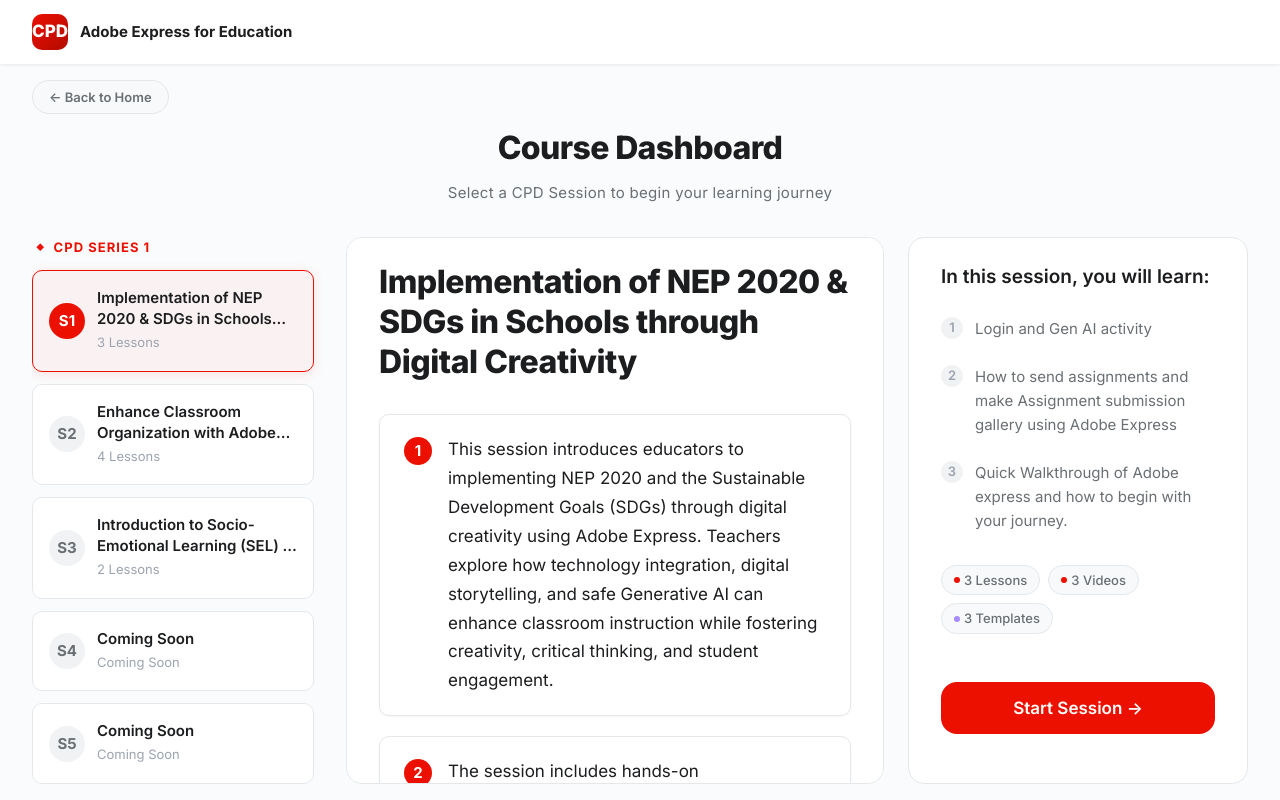
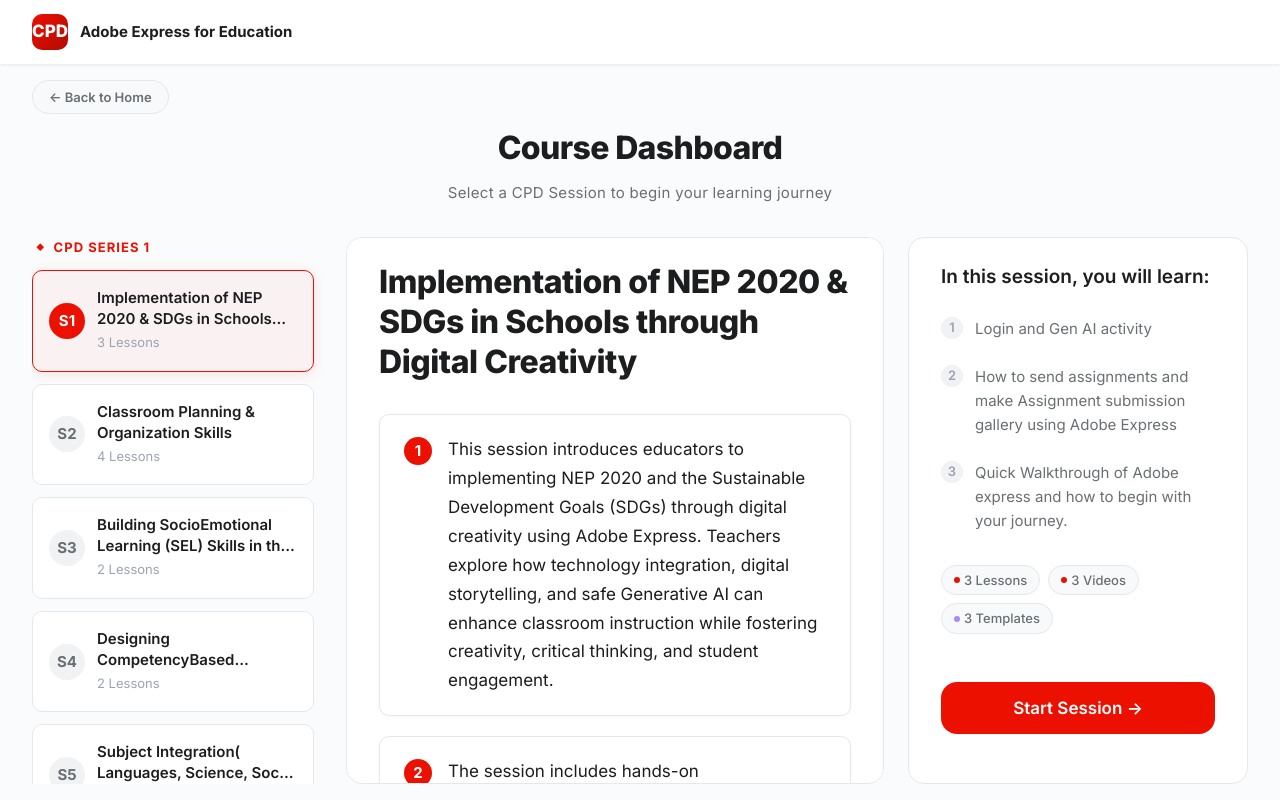
Before and after one commit to aeskills/CPD, a React (Vite) app: page / in a window 1280 px wide. Both pictures are taken after a click on the button "Go to Sessions →". Built offline with nearby package versions, Linux system fonts and the light colour scheme.

Commit message:
Attach session-specific Google Form links for all CPD Series 1 and Series 2 sessions

```diff
--- a/src/components/Sidebar.jsx
+++ b/src/components/Sidebar.jsx
@@ -212,7 +212,7 @@
                 Submit your activity & gallery project links using our official Google Form.
               </p>
               <a
-                href="https://forms.gle/airPprUG211Dy8TX6"
+                href={module.formLink || "https://forms.gle/airPprUG211Dy8TX6"}
                 target="_blank"
                 rel="noopener noreferrer"
                 className="btn btn-primary btn-sm w-full"
--- a/src/data/modules.js
+++ b/src/data/modules.js
@@ -33,6 +33,7 @@
     session: 1,
     title: "CPD Series 1 - Session 1 — Implementation of NEP 2020 & SDGs in Schools through Digital Creativity",
     topic: "Implementation of NEP 2020 & SDGs in Schools through Digital Creativity",
+    formLink: "https://forms.gle/RsZTh5oU9bHeaTBu7",
     description:
       `This session introduces educators to implementing NEP 2020 and the Sustainable Development Goals (SDGs) through digital creativity using Adobe Express. Teachers explore how technology integration, digital storytelling, and safe Generative AI can enhance classroom instruction while fostering creativity, critical thinking, and student engagement.
 
@@ -210,6 +211,7 @@
     session: 1,
     title: "CPD Series 2 - Session 1 — Leveraging Creative Thinking and AI Enabled Pedagogies to Enhance Classroom Learning Outcomes",
     topic: "Leveraging Creative Thinking and AI Enabled Pedagogies to Enhance Classroom Learning Outcomes",
+    formLink: "https://forms.gle/K5tvi1K7LYAYJjgMA",
     description:
       `This session introduces educators to creative thinking, storytelling, experiential learning, and AI-enabled pedagogies to enhance student engagement and improve learning outcomes. Teachers will explore how Adobe Express can support critical and creative thinking and interactive classroom experiences through digital creativity and Generative AI.
 
@@ -458,8 +460,9 @@
     id: 3,
     series: 1,
     session: 2,
-    title: "CPD Series 1 - Session 2 — Enhance Classroom Organization with Adobe Express Lesson Plans & Calendars",
-    topic: "Enhance Classroom Organization with Adobe Express Lesson Plans & Calendars",
+    title: "CPD Series 1 - Session 2 — Classroom Planning & Organization Skills",
+    topic: "Classroom Planning & Organization Skills",
+    formLink: "https://forms.gle/P2A7SJwhYWLcjsJ48",
     description:
       `This session focuses on addressing real classroom challenges such as managing multiple subjects and grade levels, balancing curriculum coverage with meaningful learning, and handling high student-teacher ratios. Educators explore how effective classroom organization can reduce instructional stress, improve productivity, and support alignment with NEP 2020 and curriculum goals.
 
@@ -664,8 +667,9 @@
     id: 4,
     series: 2,
     session: 2,
-    title: "CPD Series 2 - Session 2 — SEL in the Classroom: From Awareness to Action",
-    topic: "SEL in the Classroom: From Awareness to Action",
+    title: "CPD Series 2 - Session 2 — Socio-Emotional Learning 2.0: Deepening Impact with Digital Creativity & AI",
+    topic: "Socio-Emotional Learning 2.0: Deepening Impact with Digital Creativity & AI",
+    formLink: "https://forms.gle/7RteduKx7p4ncra98",
     description:
       `This session focuses on integrating Social and Emotional Learning (SEL) into everyday classroom teaching using Adobe Express. Educators and students will foster self-awareness, self-management, social awareness, relationship skills, and responsible decision-making through creative, student-centered activities. The session demonstrates how digital creativity can strengthen emotional well-being while enhancing engagement across grade levels.
 
@@ -862,8 +866,9 @@
     id: 5,
     series: 1,
     session: 3,
-    title: "CPD Series 1 - Session 3 — Introduction to Socio-Emotional Learning (SEL) in the Classroom Using Adobe Express",
-    topic: "Introduction to Socio-Emotional Learning (SEL) in the Classroom Using Adobe Express",
+    title: "CPD Series 1 - Session 3 — Building SocioEmotional Learning (SEL) Skills in the Classroom",
+    topic: "Building SocioEmotional Learning (SEL) Skills in the Classroom",
+    formLink: "https://forms.gle/VmP6cCHnyGp1MyxX6",
     description:
       `This session introduces educators to the core concepts of Social and Emotional Learning (SEL) and its five competencies—Self-Awareness, Self-Management, Social Awareness, Relationship Skills, and Responsible Decision-Making. Teachers explore how SEL supports student well-being, positive relationships, emotional resilience, and an inclusive classroom environment.
 
@@ -970,97 +975,153 @@
       },
     ],
   },
-  // ─── CPD Series 1 - Session 4 [COMING SOON] ──────────────────────────
+  // ─── CPD Series 1 - Session 4 ────────────────────────────────────
   {
     id: 7,
     series: 1,
     session: 4,
-    title: "CPD Series 1 - Session 4",
-    topic: "Introduction to CPD Series 1 - Session 4",
-    description: "This session is coming soon. Stay tuned!",
-    objectives: ["Coming soon"],
-    lessons: ["Coming soon"],
-    lessonCount: 0,
+    title: "CPD Series 1 - Session 4 — Designing CompetencyBased Assessments & Meaningful Assignments",
+    topic: "Designing CompetencyBased Assessments & Meaningful Assignments",
+    formLink: "https://forms.gle/aWVR5NjbRAUdNVRj9",
+    description: "This session explores designing competency-based assessments and meaningful assignments using Adobe Express to measure student growth, critical thinking, and digital creativity.",
+    objectives: [
+      "Learn practical frameworks for designing competency-based assessments in the classroom.",
+      "Use Adobe Express templates to create rubrics, project briefs, and student assignments.",
+      "Access session materials and submit project links via the official Google Form."
+    ],
+    lessons: [
+      "Designing Competency-Based Assessments Framework",
+      "Creating Meaningful Assignments using Adobe Express",
+    ],
+    lessonCount: 2,
     videoCount: 0,
     quizCount: 0,
-    videos: [
+    videos: [],
+    resourceSections: [
       {
-        id: "v7-1",
-        title: "Introduction",
-        comingSoon: true,
-        duration: "0:00",
+        title: "Session Form & Submissions",
+        icon: "📋",
+        resources: [
+          {
+            title: "Official Session Submission Form",
+            type: "Google Form",
+            url: "https://forms.gle/aWVR5NjbRAUdNVRj9",
+          }
+        ]
       }
     ],
     resources: [],
     quiz: []
   },
-  // ─── CPD Series 1 - Session 5 [COMING SOON] ──────────────────────────
+  // ─── CPD Series 1 - Session 5 ────────────────────────────────────
   {
     id: 9,
     series: 1,
     session: 5,
-    title: "CPD Series 1 - Session 5",
-    topic: "Introduction to CPD Series 1 - Session 5",
-    description: "This session is coming soon. Stay tuned!",
-    objectives: ["Coming soon"],
-    lessons: ["Coming soon"],
-    lessonCount: 0,
+    title: "CPD Series 1 - Session 5 — Subject Integration( Languages, Science, Social Science, mathematics and Arts)",
+    topic: "Subject Integration( Languages, Science, Social Science, mathematics and Arts)",
+    formLink: "https://forms.gle/rSBAPriRzvGQr2pU7",
+    description: "This session focuses on integrating digital creativity across core academic subjects including Languages, Science, Social Science, Mathematics, and Fine Arts using Adobe Express.",
+    objectives: [
+      "Discover cross-curricular strategies for integrating Adobe Express into daily subject lesson plans.",
+      "Explore sample templates across science, math, social studies, and language arts.",
+      "Access session materials and submit project links via the official Google Form."
+    ],
+    lessons: [
+      "Cross-Curricular Digital Integration Strategies",
+      "Subject-Wise Creative Projects & Digital Portfolios",
+    ],
+    lessonCount: 2,
     videoCount: 0,
     quizCount: 0,
-    videos: [
+    videos: [],
+    resourceSections: [
       {
-        id: "v9-1",
-        title: "Introduction",
-        comingSoon: true,
-        duration: "0:00",
+        title: "Session Form & Submissions",
+        icon: "📋",
+        resources: [
+          {
+            title: "Official Session Submission Form",
+            type: "Google Form",
+            url: "https://forms.gle/rSBAPriRzvGQr2pU7",
+          }
+        ]
       }
     ],
     resources: [],
     quiz: []
   },
-  // ─── CPD Series 2 - Session 3 [COMING SOON] ──────────────────────────
+  // ─── CPD Series 2 - Session 3 ────────────────────────────────────
   {
     id: 6,
     series: 2,
     session: 3,
-    title: "CPD Series 2 - Session 3",
-    topic: "Introduction to CPD Series 2 - Session 3",
-    description: "This session is coming soon. Stay tuned!",
-    objectives: ["Coming soon"],
-    lessons: ["Coming soon"],
-    lessonCount: 0,
+    title: "CPD Series 2 - Session 3 — AI Foundations for Teachers — Responsible and Creative Use of Generative AI with Adobe Express",
+    topic: "AI Foundations for Teachers — Responsible and Creative Use of Generative AI with Adobe Express",
+    formLink: "https://forms.gle/FSsWjHX87VkrSdMV8",
+    description: "This session introduces educators to responsible, ethical, and creative applications of Generative AI in education using Adobe Express Firefly features.",
+    objectives: [
+      "Understand core AI concepts, ethical guidelines, and safe usage of AI in K-12 education.",
+      "Learn prompt engineering techniques to create visual learning resources in seconds.",
+      "Access session materials and submit project links via the official Google Form."
+    ],
+    lessons: [
+      "Responsible AI Framework for Educators",
+      "Generative AI Prompting Techniques in Adobe Express",
+    ],
+    lessonCount: 2,
     videoCount: 0,
     quizCount: 0,
-    videos: [
+    videos: [],
+    resourceSections: [
       {
-        id: "v6-1",
-        title: "Introduction",
-        comingSoon: true,
-        duration: "0:00",
+        title: "Session Form & Submissions",
+        icon: "📋",
+        resources: [
+          {
+            title: "Official Session Submission Form",
+            type: "Google Form",
+            url: "https://forms.gle/FSsWjHX87VkrSdMV8",
+          }
+        ]
       }
     ],
     resources: [],
     quiz: []
   },
-  // ─── CPD Series 2 - Session 4 [COMING SOON] ──────────────────────────
+  // ─── CPD Series 2 - Session 4 ────────────────────────────────────
   {
     id: 8,
     series: 2,
     session: 4,
-    title: "CPD Series 2 - Session 4",
-    topic: "Introduction to CPD Series 2 - Session 4",
-    description: "This session is coming soon. Stay tuned!",
-    objectives: ["Coming soon"],
-    lessons: ["Coming soon"],
-    lessonCount: 0,
+    title: "CPD Series 2 - Session 4 — Creating Real-World Learning Experiences through Creative Projects",
+    topic: "Creating Real-World Learning Experiences through Creative Projects",
+    formLink: "https://forms.gle/G8sQaQx1sMBz9TbS9",
+    description: "This session guides teachers in building real-world, project-based learning experiences that foster problem-solving, collaboration, and authentic student output.",
+    objectives: [
+      "Design real-world project prompts that connect classroom learning to community & global issues.",
+      "Guide students in publishing digital portfolios, web pages, and multimedia reports.",
+      "Access session materials and submit project links via the official Google Form."
+    ],
+    lessons: [
+      "Project-Based Learning (PBL) Design Principles",
+      "Authentic Student Output & Digital Portfolios",
+    ],
+    lessonCount: 2,
     videoCount: 0,
     quizCount: 0,
-    videos: [
+    videos: [],
+    resourceSections: [
       {
-        id: "v8-1",
-        title: "Introduction",
-        comingSoon: true,
-        duration: "0:00",
+        title: "Session Form & Submissions",
+        icon: "📋",
+        resources: [
+          {
+            title: "Official Session Submission Form",
+            type: "Google Form",
+            url: "https://forms.gle/G8sQaQx1sMBz9TbS9",
+          }
+        ]
       }
     ],
     resources: [],
--- a/src/pages/ModuleSelectionPage.jsx
+++ b/src/pages/ModuleSelectionPage.jsx
@@ -63,30 +63,25 @@
                   const complete = isModuleComplete(mod.id);
                   const active = selectedModule.id === mod.id;
                   const completion = getModuleCompletion(mod);
-                  const isComingSoon = mod.videos && mod.videos.every((v) => v.comingSoon);
 
                   return (
                     <div
                       key={mod.id}
-                      className={`module-item ${active ? "module-active" : ""} ${isComingSoon ? "coming-soon" : ""}`}
-                      onClick={() => {
-                        if (!isComingSoon) {
-                          handleModuleClick(mod);
-                        }
-                      }}
+                      className={`module-item ${active ? "module-active" : ""}`}
+                      onClick={() => handleModuleClick(mod)}
                       style={{ opacity: 0, animation: `fadeInUp 400ms ease ${mod.id * 80}ms forwards` }}
                     >
                       <div className="module-number">
                         {`S${mod.session}`}
                       </div>
                       <div className="module-info">
-                        <h3 title={isComingSoon ? "Coming Soon" : mod.topic}>
-                          {isComingSoon ? "Coming Soon" : mod.topic}
+                        <h3 title={mod.topic}>
+                          {mod.topic}
                         </h3>
                         <span className="module-status">
-                          {isComingSoon ? "Coming Soon" : `${mod.lessonCount || 0} Lessons`}
+                          {mod.lessonCount > 0 ? `${mod.lessonCount} Lessons` : "Resources & Form"}
                         </span>
-                        {active && !isComingSoon && (
+                        {active && (
                           <button
                             className="btn btn-primary btn-sm mobile-start-btn"
                             onClick={(e) => {
```
